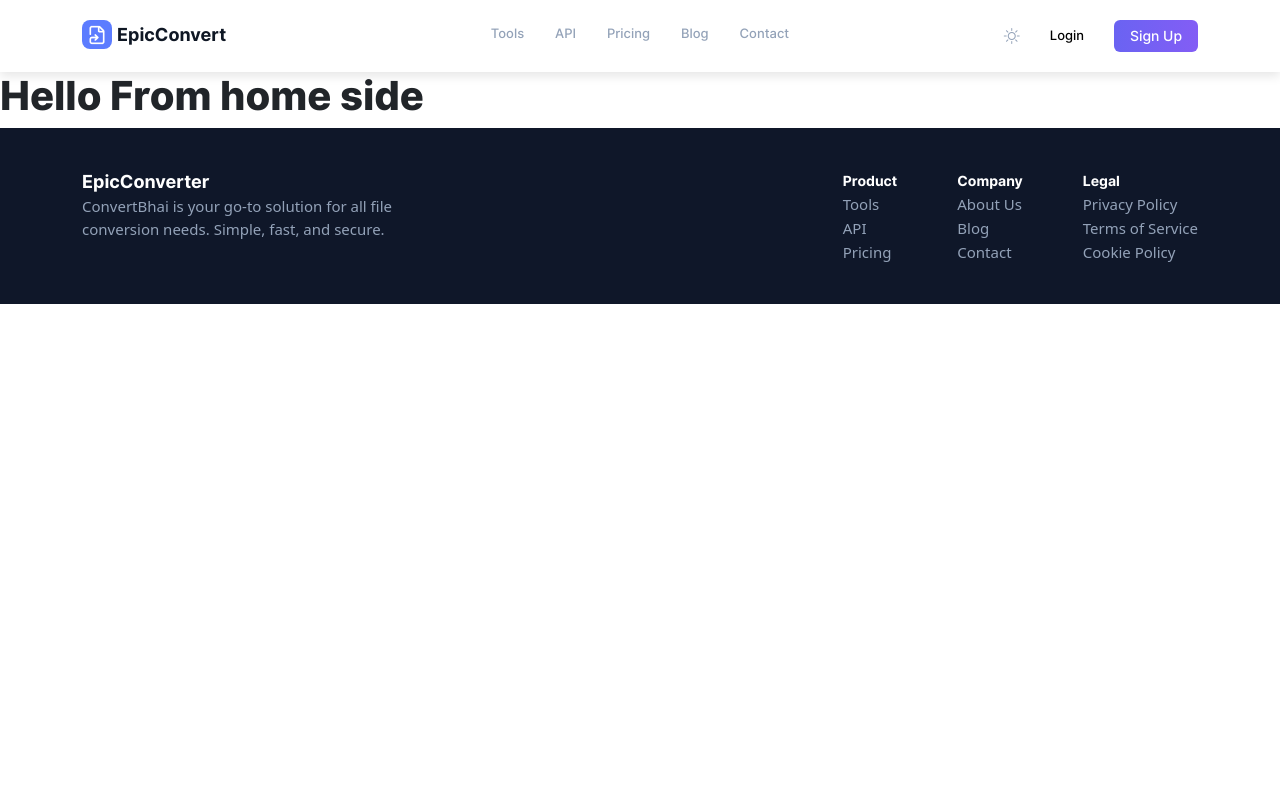
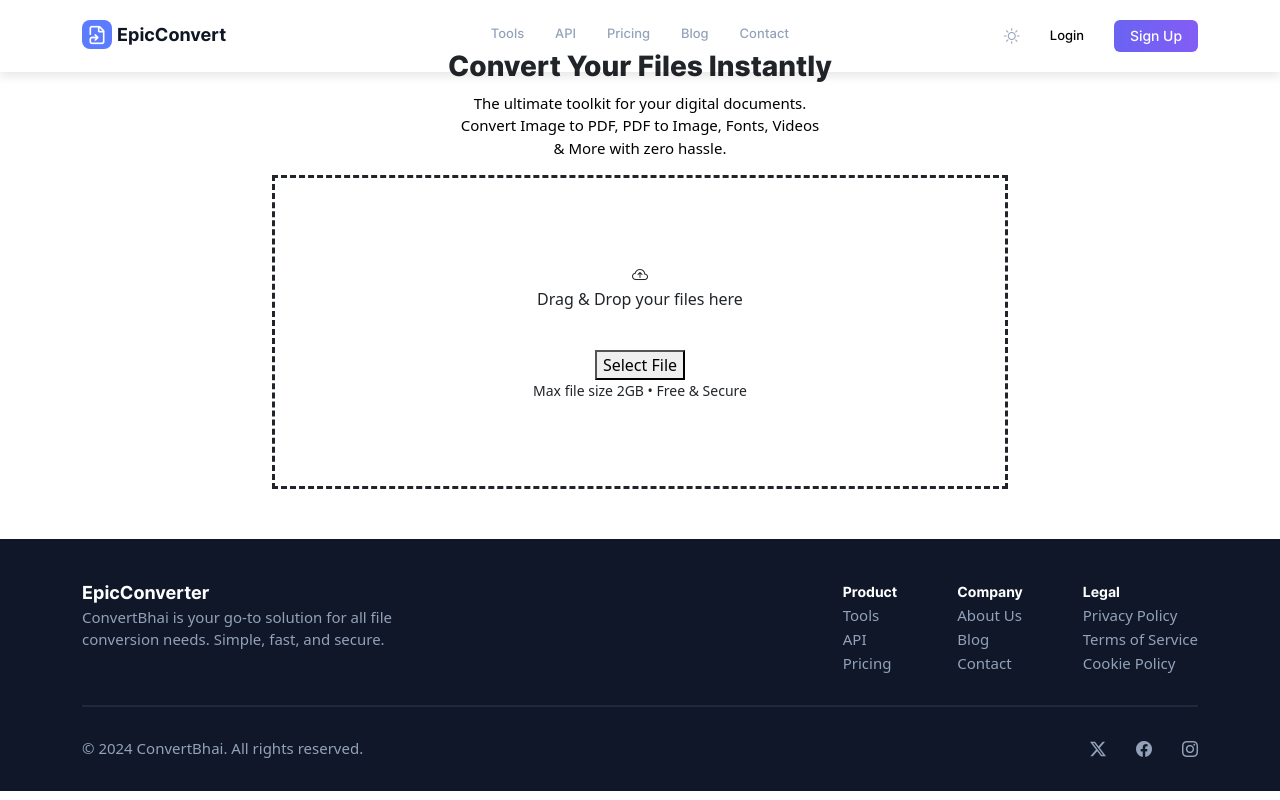
Before and after one commit to piyush88gravity/Epic-Converter, a React (Create React App) app: page / in a window 1280 px wide. Built offline with nearby package versions, Linux system fonts and the light colour scheme.

Commit message:
making home banner

```diff
--- a/src/component/Footer.js
+++ b/src/component/Footer.js
@@ -50,6 +50,18 @@
 
                         <div className="col-lg-12">
                             <div className="footer-copyright">
+                                <span>© 2024 ConvertBhai. All rights reserved.</span>
+                                <div className="copyright-social">
+                                    <div className="social-icon">
+                                        <i class="bi bi-twitter-x"></i>
+                                    </div>
+                                     <div className="social-icon">
+                                        <i class="bi bi-facebook"></i>
+                                    </div>
+                                     <div className="social-icon">
+                                        <i class="bi bi-instagram"></i>
+                                    </div>
+                                </div>
 
                             </div>
                         </div>
--- a/src/custom.css
+++ b/src/custom.css
@@ -33,9 +33,13 @@
 
 /* .......Header......*/
 .header-area{
-    position: sticky;
+    position: fixed;
+    top: 0;
+    left: 0;
+    width: 100%;
     padding: 20px 0;
     box-shadow: 0 4px 10px rgba(0, 0, 0, 0.1);
+    z-index: 1000;
 }
 .logo a span{
     font-family: "inter-bold";
@@ -98,7 +102,7 @@
 /* ...footer-section.....*/
 .footer-area{
     background-color: rgb(15, 23, 41);
-    padding: 40px 0;
+    padding-top: 40px;
 }
 .footer-text span{
      font-family: "inter-bold";
@@ -123,3 +127,43 @@
     color: rgb(147, 162, 184);
     font-size: 15px;
 }
+.footer-copyright{
+    display: flex;
+    justify-content: space-between;
+    border-top: 2px solid rgb(30, 41, 59);
+    margin: 30px 0;
+    padding-top: 30px;
+}
+.footer-copyright span{
+    color: rgb(147, 162, 184);
+    font-size: 15px;
+}
+.copyright-social{
+    display: flex;
+    gap: 30px;
+}
+.social-icon{
+    color: rgb(147, 162, 184);
+}
+/* .......Home.......*/
+.homebanner-area{
+    padding: 50px 0;
+}
+.home-bannertext p{
+    color: #000;
+}
+.home-bannerbox{
+    border-style: dashed;
+    display: flex;
+    flex-direction: column;
+    align-items: center;
+    justify-content: center;
+    padding: 85px 0;
+}
+.home-bannertext{
+    display: flex;
+    flex-direction: column;
+    align-items: center;
+    justify-content: center;
+    text-align: center;
+}
--- a/src/pages/Home/Home.js
+++ b/src/pages/Home/Home.js
@@ -1,7 +1,10 @@
+import HomeBanner from "./HomeBanner";
+
 export default function Home(){
     return(
         <>
-        <h1 className="edit-text">Hello From home side</h1>
+        <HomeBanner/>
+
         </>
     )
 }
--- /dev/null
+++ b/src/pages/Home/HomeBanner.js
@@ -0,0 +1,34 @@
+export default function HomeBanner() {
+    return (
+        <>
+            <section className="homebanner-area">
+                <div className="container">
+                    <div className="row justify-content-center">
+                        <div className="col-lg-8">
+                            <div className="home-bannertext">
+                                <h3>Convert Your Files Instantly</h3>
+                                <div className="col-lg-6">
+                                    <p>The ultimate toolkit for your digital documents. Convert Image to PDF,
+                                        PDF to Image, Fonts, Videos & More with zero hassle.</p>
+                                </div>
+                            </div>
+                        </div>
+
+                        <div className="col-lg-8">
+                            <div className="home-bannerbox">
+                                <div className="upload-logo">
+                                    <i class="bi bi-cloud-arrow-up"></i>
+                                </div>
+                                <span>Drag & Drop your files here</span>
+                                <p>or click to browse from your device</p>
+                                <button>Select File</button>
+                                <small>Max file size 2GB • Free & Secure</small>
+                            </div>
+                        </div>
+
+                    </div>
+                </div>
+            </section>
+        </>
+    )
+}
```
